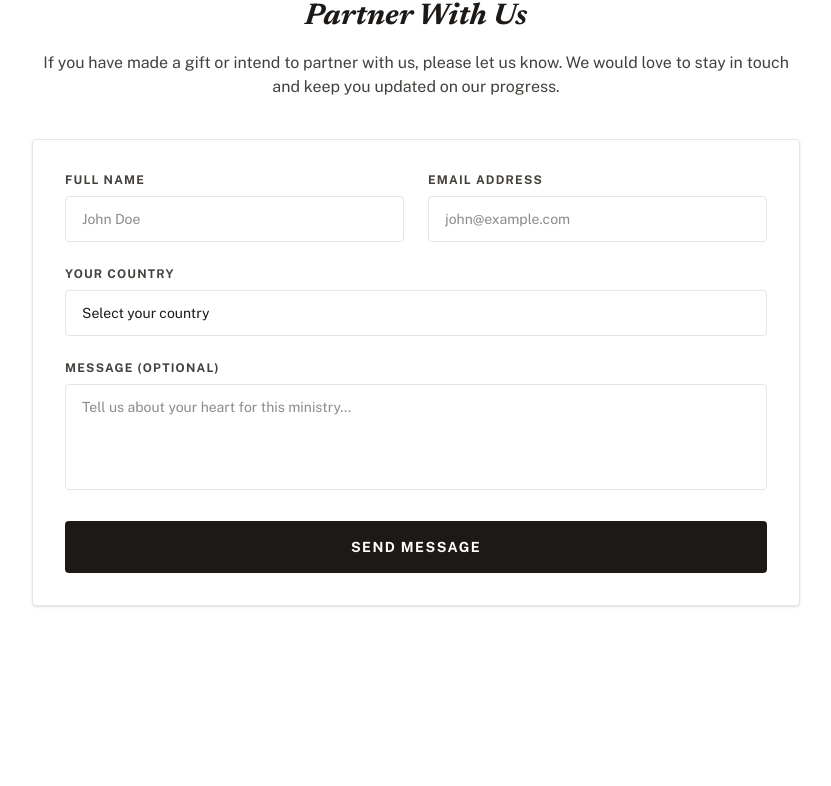
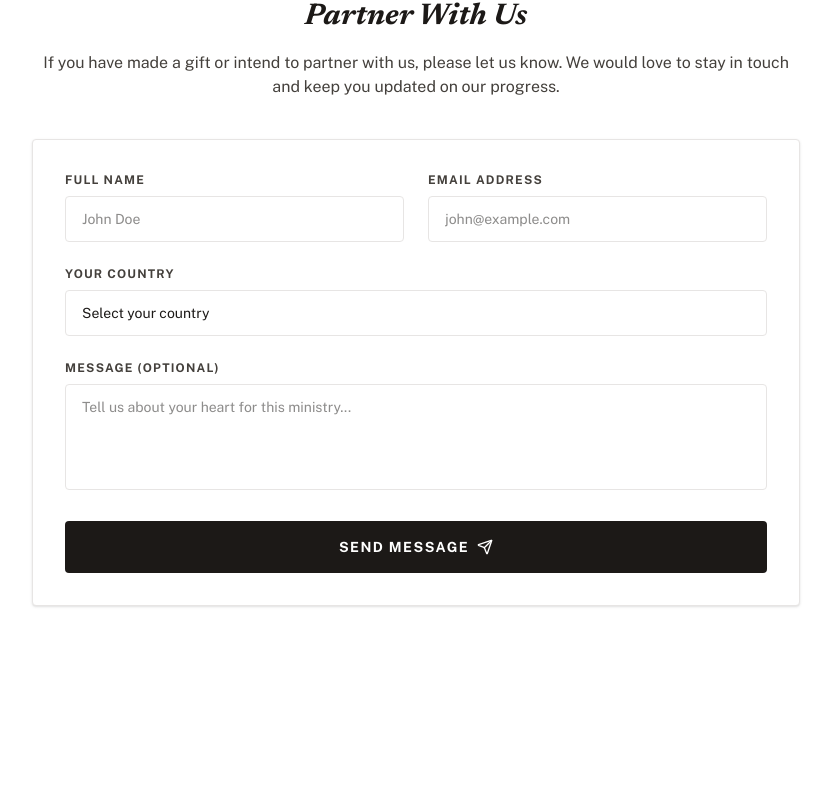
Before and after one commit to mayormankind/wordbiblicalministries, a Next.js app: page /give in a window 1280 px wide. Shown: the part 1513-2299 px from the top of the page, without its empty margins (224-1055 px from the left). Built offline with nearby package versions, Linux system fonts and the light colour scheme.

Commit message:
fix:update to icons on our story page

```diff
--- a/package.json
+++ b/package.json
@@ -9,9 +9,10 @@
     "start": "next start"
   },
   "dependencies": {
+    "@emailjs/browser": "^4.4.1",
     "clsx": "2.1.1",
+    "lucide-react": "^1.7.0",
     "next": "latest",
-    "lucide-react": "^1.7.0",
     "react": "19.2.3",
     "react-dom": "19.2.3",
     "react-icons": "^5.6.0",
--- a/src/components/Footer.tsx
+++ b/src/components/Footer.tsx
@@ -78,12 +78,6 @@ export default function Footer() {
                 label: "Facebook",
                 href: "https://www.facebook.com/michael.adeyemiadegbola/",
                 icon: <FaFacebookF />,
-              },
-              { label: "YouTube", href: "#", icon: <FaYoutube size={16} /> },
-              {
-                label: "Instagram",
-                href: "#",
-                icon: <FaInstagram size={16} />,
               },
               {
                 label: "LinkedIn",
--- a/src/views/Contact.tsx
+++ b/src/views/Contact.tsx
@@ -2,6 +2,7 @@
 
 import PageHero from "../components/PageHero";
 import { useState } from "react";
+import emailjs from "@emailjs/browser";
 import {
   Mail,
   Phone,
@@ -33,10 +34,12 @@ export default function Contact() {
     name: "",
     email: "",
     phone: "",
+    country: "",
     subject: "",
     message: "",
   });
   const [sent, setSent] = useState(false);
+  const [sending, setSending] = useState(false);
 
   const handleChange = (
     e: React.ChangeEvent<
@@ -46,9 +49,51 @@ export default function Contact() {
     setForm({ ...form, [e.target.name]: e.target.value });
   };
 
-  const handleSubmit = (e: React.FormEvent) => {
+  const handleSubmit = async (e: React.FormEvent) => {
     e.preventDefault();
-    setSent(true);
+    setSending(true);
+
+    try {
+      const templateParams = {
+        name: form.name,
+        email: form.email,
+        phone: form.phone,
+        country: form.country,
+        subject: form.subject,
+        message: form.message,
+      };
+
+      // 1. Send to Admin
+      await emailjs.send(
+        process.env.NEXT_PUBLIC_EMAILJS_SERVICE_ID!,
+        process.env.NEXT_PUBLIC_EMAILJS_TEMPLATE_ID_CONTACT_ADMIN!,
+        templateParams,
+        process.env.NEXT_PUBLIC_EMAILJS_PUBLIC_KEY!
+      );
+
+      // 2. Send Confirmation to Visitor
+      await emailjs.send(
+        process.env.NEXT_PUBLIC_EMAILJS_SERVICE_ID!,
+        process.env.NEXT_PUBLIC_EMAILJS_TEMPLATE_ID_CONTACT_VISITOR!,
+        templateParams,
+        process.env.NEXT_PUBLIC_EMAILJS_PUBLIC_KEY!
+      );
+
+      setSent(true);
+      setForm({
+        name: "",
+        email: "",
+        phone: "",
+        country: "",
+        subject: "",
+        message: "",
+      });
+    } catch (error) {
+      console.error("FAILED to send message:", error);
+      alert("Something went wrong. Please try again later or contact us directly via email.");
+    } finally {
+      setSending(false);
+    }
   };
 
   return (
@@ -148,6 +193,10 @@ export default function Contact() {
                           </label>
                           <select
                             title="countries"
+                            name="country"
+                            value={form.country}
+                            onChange={handleChange}
+                            required
                             className="w-full border border-stone-300 focus:border-amber-500 focus:outline-none px-4 py-3 text-sm rounded-sm bg-surface-container-low appearance-none cursor-pointer"
                           >
                             <option value="">Select your country</option>
@@ -195,9 +244,10 @@ export default function Contact() {
                       </div>
                       <button
                         type="submit"
-                        className="bg-surface-tint hover:bg-primary text-white font-bold text-sm uppercase tracking-widest px-8 py-4 rounded-sm transition-all inline-flex items-center gap-2"
+                        disabled={sending}
+                        className="bg-surface-tint hover:bg-primary text-white font-bold text-sm uppercase tracking-widest px-8 py-4 rounded-sm transition-all inline-flex items-center gap-2 disabled:opacity-50 disabled:cursor-not-allowed"
                       >
-                        Send Message <Send size={16} />
+                        {sending ? "Sending..." : "Send Message"} <Send size={16} />
                       </button>
                     </form>
                   )}
--- a/src/views/Give.tsx
+++ b/src/views/Give.tsx
@@ -2,8 +2,11 @@
 
 import PageHero from "../components/PageHero";
 import { Heart, Shield, Globe, ChevronRight, Landmark } from "lucide-react";
+import { useState } from "react";
+import emailjs from "@emailjs/browser";
 import AnimateOnScroll from "../components/AnimateOnScroll";
 import { countries } from "@/content/countries";
+import { CheckCircle, Send } from "lucide-react";
 
 const accountDetails = [
   {
@@ -29,6 +32,65 @@ const accountDetails = [
 ];
 
 export default function Give() {
+  const [form, setForm] = useState({
+    name: "",
+    email: "",
+    country: "",
+    message: "",
+  });
+  const [sent, setSent] = useState(false);
+  const [sending, setSending] = useState(false);
+
+  const handleChange = (
+    e: React.ChangeEvent<
+      HTMLInputElement | HTMLTextAreaElement | HTMLSelectElement
+    >,
+  ) => {
+    setForm({ ...form, [e.target.name]: e.target.value });
+  };
+
+  const handleSubmit = async (e: React.FormEvent) => {
+    e.preventDefault();
+    setSending(true);
+
+    try {
+      const templateParams = {
+        name: form.name,
+        email: form.email,
+        country: form.country,
+        message: form.message,
+      };
+
+      // 1. Send to Admin
+      await emailjs.send(
+        process.env.NEXT_PUBLIC_EMAILJS_SERVICE_ID!,
+        process.env.NEXT_PUBLIC_EMAILJS_TEMPLATE_ID_GIVE_ADMIN!,
+        templateParams,
+        process.env.NEXT_PUBLIC_EMAILJS_PUBLIC_KEY!
+      );
+
+      // 2. Send Confirmation to Visitor
+      await emailjs.send(
+        process.env.NEXT_PUBLIC_EMAILJS_SERVICE_ID!,
+        process.env.NEXT_PUBLIC_EMAILJS_TEMPLATE_ID_GIVE_VISITOR!,
+        templateParams,
+        process.env.NEXT_PUBLIC_EMAILJS_PUBLIC_KEY!
+      );
+
+      setSent(true);
+      setForm({
+        name: "",
+        email: "",
+        country: "",
+        message: "",
+      });
+    } catch (error) {
+      console.error("FAILED to send message:", error);
+      alert("Something went wrong. Please try again later.");
+    } finally {
+      setSending(false);
+    }
+  };
   return (
     <main>
       <PageHero
@@ -124,13 +186,40 @@ export default function Give() {
               </p>
             </div>
 
-            <form className="grid grid-cols-1 md:grid-cols-2 gap-6 bg-surface-container-lowest p-8 rounded-sm border border-surface-dim shadow-sm">
+            {sent ? (
+              <div className="bg-green-50 border border-green-300 text-green-700 rounded-sm p-8 text-center max-w-3xl mx-auto">
+                <div className="flex justify-center mb-4">
+                  <CheckCircle size={40} className="text-green-600" />
+                </div>
+                <h3 className="font-bold text-xl mb-2 font-headline italic">
+                  Thank You for Your Interest!
+                </h3>
+                <p className="text-sm leading-relaxed">
+                  We have received your message and our team will be in touch
+                  shortly to discuss our partnership. God bless you!
+                </p>
+                <button
+                  onClick={() => setSent(false)}
+                  className="mt-5 text-xs uppercase tracking-widest font-bold text-green-700 underline hover:text-green-600"
+                >
+                  Send Another Message
+                </button>
+              </div>
+            ) : (
+              <form
+                onSubmit={handleSubmit}
+                className="grid grid-cols-1 md:grid-cols-2 gap-6 bg-surface-container-lowest p-8 rounded-sm border border-surface-dim shadow-sm"
+              >
                 <div className="space-y-2">
                   <label className="block text-xs uppercase tracking-widest font-bold text-on-surface-variant">
                     Full Name
                   </label>
                   <input
                     type="text"
+                    name="name"
+                    required
+                    value={form.name}
+                    onChange={handleChange}
                     placeholder="John Doe"
                     className="w-full border border-surface-dim focus:border-primary outline-none px-4 py-3 text-sm rounded-sm bg-white"
                   />
@@ -141,6 +230,10 @@ export default function Give() {
                   </label>
                   <input
                     type="email"
+                    name="email"
+                    required
+                    value={form.email}
+                    onChange={handleChange}
                     placeholder="john@example.com"
                     className="w-full border border-surface-dim focus:border-primary outline-none px-4 py-3 text-sm rounded-sm bg-white"
                   />
@@ -151,6 +244,10 @@ export default function Give() {
                   </label>
                   <select
                     title="countries"
+                    name="country"
+                    required
+                    value={form.country}
+                    onChange={handleChange}
                     className="w-full border border-surface-dim focus:border-primary outline-none px-4 py-3 text-sm rounded-sm bg-white appearance-none cursor-pointer"
                   >
                     <option value="">Select your country</option>
@@ -167,17 +264,23 @@ export default function Give() {
                   </label>
                   <textarea
                     rows={4}
+                    name="message"
+                    value={form.message}
+                    onChange={handleChange}
                     placeholder="Tell us about your heart for this ministry..."
                     className="w-full border border-surface-dim focus:border-primary outline-none px-4 py-3 text-sm rounded-sm bg-white resize-none"
                   />
                 </div>
                 <button
-                type="button"
-                className="md:col-span-2 bg-on-surface hover:bg-primary text-white font-bold text-sm uppercase tracking-widest py-4 rounded-sm transition-all"
+                  type="submit"
+                  disabled={sending}
+                  className="md:col-span-2 bg-on-surface hover:bg-primary text-white font-bold text-sm uppercase tracking-widest py-4 rounded-sm transition-all flex items-center justify-center gap-2 disabled:opacity-50 disabled:cursor-not-allowed"
                 >
-                Send Message
+                  {sending ? "Sending..." : "Send Message"}
+                  {!sending && <Send size={16} />}
                 </button>
               </form>
+            )}
           </AnimateOnScroll>
         </div>
       </section>
--- a/src/views/Ministries.tsx
+++ b/src/views/Ministries.tsx
@@ -143,7 +143,7 @@ const audiences = [
   },
   {
     id: "campuses",
-    icon: <Users size={22} />,
+    icon: <GraduationCap size={22} />,
     label: "Campus Fellowships",
     shortLabel: "Campuses",
     tagline:
@@ -229,12 +229,6 @@ function PillarItem({ pillar, isOpen, onToggle }: PillarItemProps) {
         onClick={onToggle}
         className="w-full flex items-start gap-5 py-6 text-left group focus:outline-none"
       >
-        {/*<span
-          className="text-xl font-black text-stone-200 shrink-0 leading-none mt-0.5 group-hover:text-amber-200 transition-colors duration-200 select-none font-headline"
-          style={{ minWidth: "2.5rem" }}
-        >
-          {pillar.number}
-        </span>*/}
         <div className="flex-1 min-w-0">
           <h4 className="text-base font-bold text-on-surface group-hover:text-surface-tint transition-colors duration-200 leading-snug font-headline italic">
             {pillar.title}
```
Also changed, not shown: src/views/OurStory.tsx (+6 -8 lines), 1 other file (tests, documents, lock files or other folders). Lines whose indentation alone changed are shown as unchanged.
